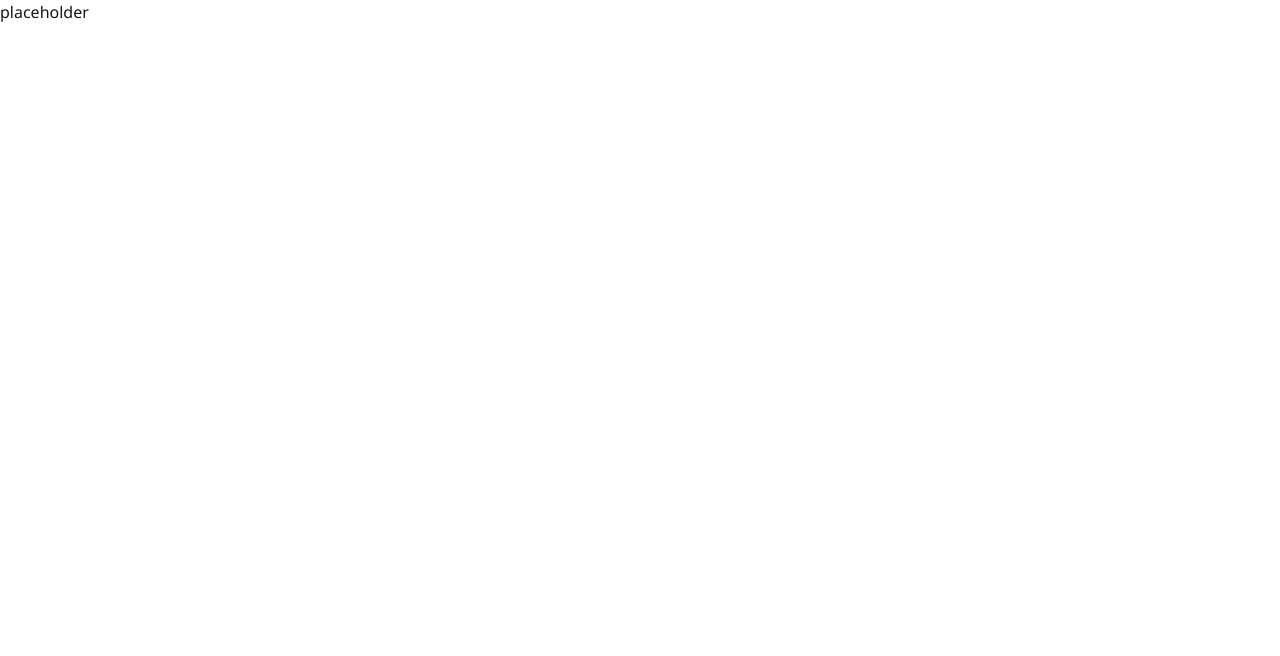
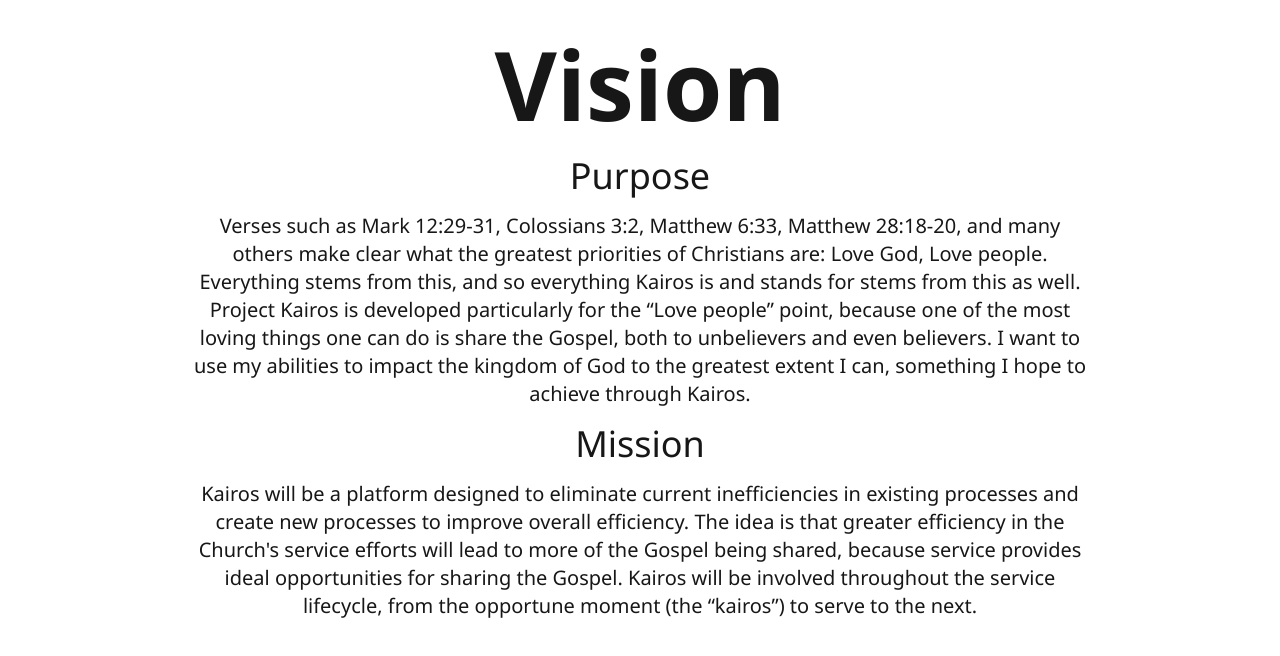
Before and after one commit to aydengidley/Kairos, a Next.js app: page /mission in a window 1280 px wide. Shown: the top 656 px of the page. Built offline with nearby package versions, Linux system fonts and the light colour scheme.

Commit message:
Overhaul Map and Mission pages with detailed descriptions

```diff
--- a/src/app/map/page.tsx
+++ b/src/app/map/page.tsx
@@ -3,6 +3,24 @@
 
 import Link from "next/link";
 
+const handleClick = () => console.log("Button clicked!");
+
 export default function Map() {
-  return <h1>placeholder</h1>;
+  return (
+    <>
+      <h1 className="text-4xl sm:text-5xl font-bold tracking-tight text-center mt-12">
+        Map
+      </h1>
+      <ul className="mt-8 space-y-4 text-lg text-center max-w-4xl mx-auto">
+        <li>
+          This map will be used for visualize needs by region for more effective
+          and efficient planning and usage of resources. Right now, this page is
+          a JS playground for me to learn TypeScript.
+        </li>
+        <li className="mt-32" onClick={handleClick}>
+          Click this text and check your console!
+        </li>
+      </ul>
+    </>
+  );
 }
--- a/src/app/mission/page.tsx
+++ b/src/app/mission/page.tsx
@@ -3,6 +3,34 @@
 
 import Link from "next/link";
 
-export default function Map() {
-  return <h1>placeholder</h1>;
+export default function Mission() {
+  return (
+    <main>
+      <h1 className="text-8xl font-bold mt-9 text-center">Vision</h1>
+      <div className="max-w-4xl mx-auto text-center mt-6 text-xl">
+        <h2 className="text-4xl mb-4">Purpose</h2>
+        <p>
+          Verses such as Mark 12:29-31, Colossians 3:2, Matthew 6:33, Matthew
+          28:18-20, and many others make clear what the greatest priorities of
+          Christians are: Love God, Love people. Everything stems from this, and
+          so everything Kairos is and stands for stems from this as well.
+          Project Kairos is developed particularly for the “Love people” point,
+          because one of the most loving things one can do is share the Gospel,
+          both to unbelievers and even believers. I want to use my abilities to
+          impact the kingdom of God to the greatest extent I can, something I
+          hope to achieve through Kairos.
+        </p>
+        <h2 className="text-4xl my-4">Mission</h2>
+        <p>
+          Kairos will be a platform designed to eliminate current inefficiencies
+          in existing processes and create new processes to improve overall
+          efficiency. The idea is that greater efficiency in the Church's
+          service efforts will lead to more of the Gospel being shared, because
+          service provides ideal opportunities for sharing the Gospel. Kairos
+          will be involved throughout the service lifecycle, from the opportune
+          moment (the “kairos”) to serve to the next.
+        </p>
+      </div>
+    </main>
+  );
 }
--- a/src/app/page.tsx
+++ b/src/app/page.tsx
@@ -11,42 +11,41 @@ export default function HomePage() {
         <h1 className="text-4xl sm:text-5xl font-bold tracking-tight">
           Welcome to Kairos
         </h1>
-        <p className="text-lg sm:text-xl max-w-2xl mx-auto text-muted">
-          Coordinating relief, missions, and response efforts when it matters
-          most.
+        <p className="text-2xl max-w-2xl mx-auto text-muted">
+          Enhancing efficiency and effectiveness in service to amplify the
+          impact of the Gospel
         </p>
         <div className="flex justify-center gap-4 pt-4 flex-wrap">
           <Link
             href="/map"
-            className="bg-foreground text-background px-6 py-3 rounded-xl font-semibold hover:opacity-90 transition"
+            className="bg-foreground text-background px-6 py-3 rounded-xl font-semibold hover:opacity-70 transition"
           >
-            View the Map
+            Map
           </Link>
           <Link
             href="/mission"
             className="border border-foreground px-6 py-3 rounded-xl font-semibold hover:bg-foreground hover:text-background transition"
           >
-            Our Mission
+            Vision
           </Link>
         </div>
       </section>
 
-      {/* MISSION TEASER */}
-      <section className="max-w-3xl mx-auto text-center mb-20">
+      {/* MISSION */}
+      <section className="max-w-3xl mx-auto text-center mb-10">
         <h2 className="text-2xl font-semibold mb-2">What is Kairos?</h2>
         <p className="text-muted text-lg">
-          Kairos is a platform designed to aid primarily in the church's
-          external service efforts, such as global humanitarian aid, local
-          disaster relief, or missionary support
+          Kairos is a platform designed to aid in the church's
+          service efforts, such as in global humanitarian aid, local
+          disaster relief, or missionary support. It will be designed to increase service engagement and retention, as well as improve existing processes in contributing to service initiatives.
         </p>
       </section>
 
-      {/* MAP PREVIEW TEASER */}
-      <section className="max-w-5xl mx-auto text-center">
+      {/* MAP PREVIEW */}
+      <section className="max-w-3xl mx-auto text-center">
         <h2 className="text-2xl font-semibold mb-4">Visualize Relief</h2>
         <p className="text-muted text-lg mb-6">
-          The interactive map highlights aid efforts, mission zones, and
-          disaster response activity in real time.
+          The interactive map will highlight current aid efforts, contributors, and needs by region to guide decision making and resource allocation.
         </p>
         <Link
           href="/map"
```
